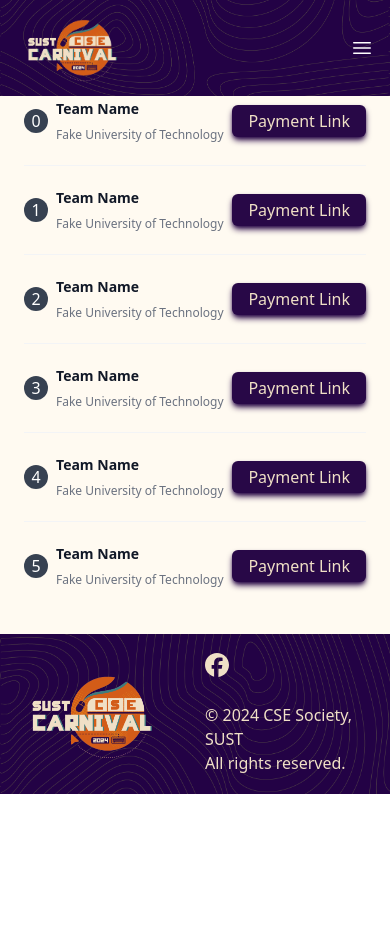
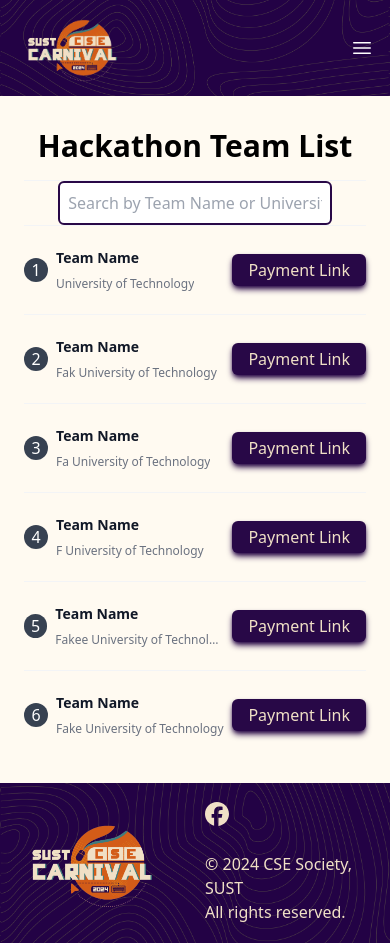
Before and after one commit to Mufassir-Chowdhury/cse-carnival, a React (Vite) app: page /hackathon/list in a window 390 px wide. Before the commit the page ends 844 px from the top, so only its background shows below. Built offline with nearby package versions, Linux system fonts and the light colour scheme; a web font is replaced by a local one.

Commit message:
Refactor team list components and add search functionality

```diff
--- a/src/pages/HackathonList.jsx
+++ b/src/pages/HackathonList.jsx
@@ -1,48 +1,83 @@
 import { SecondaryButton } from "../components/Button"
+import { useState } from "react";
 
 const people = [
 
 
     {
       name: 'Team Name',
-      university: 'Fake University of Technology',
-      url: 'payment Link',
+      university: 'University of Technology',
+      url: '/payment/id',
+    },
+    {
+      name: 'Team Name',
+      university: 'Fak University of Technology',
+      url: '/payment/id',
+
+    },
+    {
+      name: 'Team Name',
+      university: 'Fa University of Technology',
+      url: '/payment/id',
+
+    },
+    {
+      name: 'Team Name',
+      university: 'F University of Technology',
+      url: '/payment/id',
+
+    },
+    {
+      name: 'Team Name',
+      university: 'Fakee University of Technology',
+      url: '/payment/id',
+
     },
     {
       name: 'Team Name',
       university: 'Fake University of Technology',
-      url: 'payment Link',
-    },
-    {
-      name: 'Team Name',
-      university: 'Fake University of Technology',
-      url: 'payment Link',
-    },
-    {
-      name: 'Team Name',
-      university: 'Fake University of Technology',
-      url: 'payment Link',
-    },
-    {
-      name: 'Team Name',
-      university: 'Fake University of Technology',
-      url: 'payment Link',
-    },
-    {
-      name: 'Team Name',
-      university: 'Fake University of Technology',
-      url: 'payment Link',
+      url: '/payment/id',
+
     },
   ]
 
 export default function HackathonList() {
+    const [search, setSearch] = useState("");
+    const [filteredPeople, setFilteredPeople] = useState(people);
+    const handleSearch = (e) => {
+      setSearch(e.target.value);
+      setFilteredPeople(
+        people.filter((person) =>
+          person.name.toLowerCase().includes(search.toLowerCase())||
+          person.university.toLowerCase().includes(search.toLowerCase())
+        )
+      );
+    };
+
     return (
-      <ul className="divide-y divide-gray-100 p-6 sm:p-28">
+      <ul className="divide-y divide-gray-100 p-6 pt-28 sm:p-28">
         <h2 className="text-center text-3xl font-semibold mt-4">Hackathon Team List</h2>
-        {people.map((person, index) => (
+
+        <div className=" mt-4 flex justify-center ">
+          <input
+            type="text"
+            placeholder="Search by Team Name or University Name"
+            className="border-2 border-navbar rounded-md p-2 w-[80%] md:w-[50%]"
+            value={search}
+            onChange={handleSearch}
+          />
+
+        </div>
+
+        {filteredPeople.length === 0 && (
+          <div className="text-center text-2xl font-semibold mt-4 max-h-screen">No Team Found</div>
+        )}
+
+
+        {filteredPeople.map((person, index) => (
           <li key={person.url} className="flex justify-between gap-x-2 md:gap-x-6 py-5 items-center">
             <div className="flex min-w-0 gap-x-2 sm:gap-x-4 items-center">
-                <div className="h-6 w-6 md:h-12 md:w-12 flex rounded-full bg-gray-700 text-center text-white justify-center items-center">{index}</div>
+                <div className="h-6 w-6 md:h-12 md:w-12 flex rounded-full bg-gray-700 text-center text-white justify-center items-center">{index+1}</div>
               {/* <img className="h-12 w-12 flex-none rounded-full bg-gray-50" src={person.imageUrl} alt="" /> */}
               <div className="min-w-0 flex-auto">
                 <p className="text-sm font-semibold leading-6 text-gray-900">{person.name}</p>
@@ -50,7 +85,6 @@ export default function HackathonList() {
               </div>
             </div>
             <div className="shrink-0 flex flex-col items-end">
-              <p className="text-sm leading-6 text-gray-900">{person.role}</p>
               <a href={person.url}>
                 <SecondaryButton text="Payment Link"/>
               </a>
--- a/src/pages/IUPCList.jsx
+++ b/src/pages/IUPCList.jsx
@@ -1,4 +1,5 @@
 import { SecondaryButton } from "../components/Button"
+import { useState } from "react";
 
 const people = [
 
@@ -6,43 +7,66 @@ const people = [
   {
     name: 'Team Name',
     university: 'Fake University of Technology',
-      url: 'payment Link',
+    url: '/payment/id',
   },
   {
     name: 'Team Name',
     university: 'Fake University of Technology',
-      url: 'payment Link',
+    url: '/payment/id',
   },
   {
     name: 'Team Name',
     university: 'Fake University of Technology',
-      url: 'payment Link',
+    url: '/payment/id',
   },
   {
     name: 'Team Name',
     university: 'Fake University of Technology',
-      url: 'payment Link',
+    url: '/payment/id',
   },
   {
     name: 'Team Name',
     university: 'Fake University of Technology',
-      url: 'payment Link',
+    url: '/payment/id',
   },
   {
     name: 'Team Name',
     university: 'Fake University of Technology',
-      url: 'payment Link',
+    url: '/payment/id',
   },
 ]
 
 export default function IUPCList() {
+  const [search, setSearch] = useState("");
+  const [filteredPeople, setFilteredPeople] = useState(people);
+  const handleSearch = (e) => {
+    setSearch(e.target.value);
+    setFilteredPeople(
+      people.filter((person) =>
+        person.name.toLowerCase().includes(search.toLowerCase()) ||
+        person.university.toLowerCase().includes(search.toLowerCase())
+      )
+    );
+  };
   return (
-      <ul className="divide-y divide-gray-100 p-6 sm:p-28">
+    <ul className="divide-y divide-gray-100 p-6 pt-28 sm:p-28">
       <h2 className="text-center text-3xl font-semibold mt-4">IUPC Team List</h2>
-        {people.map((person, index) => (
+      <div className=" mt-4 flex justify-center ">
+        <input
+          type="text"
+          placeholder="Search by Team Name or University Name"
+          className="border-2 border-navbar rounded-md p-2 w-[80%] md:w-[50%]"
+          value={search}
+          onChange={handleSearch}
+        />
+
+      </div>
+      {filteredPeople.length === 0 && <p className="text-center text-2xl mt-4 font-semibold max-h-screen">No Team Found</p>}
+
+      {filteredPeople.map((person, index) => (
         <li key={person.url} className="flex justify-between gap-x-2 md:gap-x-6 py-5 items-center">
           <div className="flex min-w-0 gap-x-2 sm:gap-x-4 items-center">
-                <div className="h-6 w-6 md:h-12 md:w-12 flex rounded-full bg-gray-700 text-center text-white justify-center items-center">{index}</div>
+            <div className="h-6 w-6 md:h-12 md:w-12 flex rounded-full bg-gray-700 text-center text-white justify-center items-center">{index + 1}</div>
             {/* <img className="h-12 w-12 flex-none rounded-full bg-gray-50" src={person.imageUrl} alt="" /> */}
             <div className="min-w-0 flex-auto">
               <p className="text-sm font-semibold leading-6 text-gray-900">{person.name}</p>
@@ -50,9 +74,8 @@ export default function IUPCList() {
             </div>
           </div>
           <div className="shrink-0 flex flex-col items-end">
-              <p className="text-sm leading-6 text-gray-900">{person.role}</p>
             <a href={person.url}>
-                <SecondaryButton text="Payment Link"/>
+              <SecondaryButton text="Payment Link" />
             </a>
           </div>
         </li>
--- a/src/pages/Status.jsx
+++ b/src/pages/Status.jsx
@@ -24,7 +24,7 @@ const VectorGraphics = () => {
 
 const Status = (props) => {
     const { id } = useParams();
-    const [paymentData, setPaymentData] = useState(null);
+    // const [paymentData, setPaymentData] = useState(null);
     const [Loading, setLoading] = useState(true);
     const status = useSearchParams()[0].get('status');
     useEffect(() => {
@@ -103,7 +103,9 @@ const Status = (props) => {
 
     const handleProceedToPay = async (e) => {
         e.preventDefault();
-        // Add logic to handle the action when the "Proceed to Pay" button is clicked
+        e.target.disabled = true;
+        e.target.innerHTML = '<div class="animate-spin rounded-full h-6 w-6 border-b-2 border-black"></div>';
+
         // Make fetch request
         const response = await fetch(`${import.meta.env.VITE_API_URL}/api/v1/payment/getCheckoutURL/${id}`);
 
@@ -135,26 +137,26 @@ const Status = (props) => {
         return <Loader />;
     }
 
-    // const paymentData = {
-    //     teamInfo: {
-    //         teamName: 'Team Name',
-    //         coach: {
-    //             name: 'Coach Name',
-    //         },
-    //         participant1: {
-    //             name: 'Participant 1 Name',
-    //         },
-    //         participant2: {
-    //             name: 'Participant 2 Name',
-    //         },
-    //         participant3: {
-    //             name: 'Participant 3 Name',
-    //         },
-    //     },
-    //     isPaid: true,
-    //     amount: 1000,
-    //     competition: 'iUPC',
-    // }
+    const paymentData = {
+        teamInfo: {
+            teamName: 'Team Name',
+            coach: {
+                name: 'Coach Name',
+            },
+            participant1: {
+                name: 'Participant 1 Name',
+            },
+            participant2: {
+                name: 'Participant 2 Name',
+            },
+            participant3: {
+                name: 'Participant 3 Name',
+            },
+        },
+        isPaid: false,
+        amount: 1000,
+        competition: 'iUPC',
+    }
 
     return (
         <div className='flex flex-col items-center justify-center sm:px-12'>
@@ -168,7 +170,7 @@ const Status = (props) => {
 
                                 <div className="px-4 sm:px-0">
                                     <h3 className="text-base font-semibold leading-7 text-gray-900">Applicant Information</h3>
-                                    <p className="mt-1 max-w-2xl text-sm leading-6 text-gray-500">Personal details and application.</p>
+                                    {/* <p className="mt-1 max-w-2xl text-sm leading-6 text-gray-500">Personal details</p> */}
                                 </div>
                                 <div className="mt-6 border-t border-gray-200">
                                     <dl className="divide-y divide-gray-200">
@@ -185,21 +187,21 @@ const Status = (props) => {
                                     </dl>
                                 </div>
                             </div>
-                            <div className='m-8 p-8 h-fit border border-yellow-300'>
+                            <div className='m-8 p-8  border border-yellow-300'>
 
-                                <div className="px-4 sm:px-0 flex flex-col items-center">
+                                <div className="px-4 sm:px-0">
                                     <h3 className="text-2xl font-semibold leading-7 text-gray-900 ">Payment Status</h3>
                                     <p className={`mt-2 w-fit px-2 py-1 rounded-md font-medium leading-6 text-white ${paymentData.isPaid ? "bg-green-700" : "bg-red-600"}`}>{paymentData.isPaid ? '' : 'NOT'} PAID</p>
                                 </div>
-                                <div className="mt-3 border-t border-gray-200">
+                                <div className="mt-6 border-t border-gray-200">
                                     <dl className="divide-y divide-gray-200">
                                         <div className="px-4 py-4 grid grid-cols-2 sm:grid-cols-3 sm:gap-4 sm:px-0">
                                             <dt className="text-sm font-medium leading-6 text-gray-900">Total</dt>
-                                            <dd className="mt-1 text-sm leading-6 text-end text-gray-700 sm:col-span-2 sm:mt-0">{paymentData.amount}৳</dd>
+                                            <dd className="mt-2 text-sm leading-6 text-end text-gray-700 sm:col-span-2 sm:mt-0">{paymentData.amount} BDT</dd>
                                         </div>
-                                        <div className='pt-5 w-full flex justify-center font-lato'>
+                                        <div className='pt-10 w-full text-center font-lato'>
                                             <button
-                                                className={`w-full text-white px-4 py-1 ${paymentData.isPaid ? "bg-gray-500" : "bg-yellow-600"}`}
+                                                className={`w-full flex items-center justify-center font-medium text-black px-4 py-2 ${paymentData.isPaid ? "bg-gray-500" : "bg-yellow-500"}`}
                                                 onClick={(e) => handleProceedToPay(e)}
                                                 type='button'
                                                 disabled={paymentData.isPaid}
```
Lines whose indentation alone changed are shown as unchanged.
